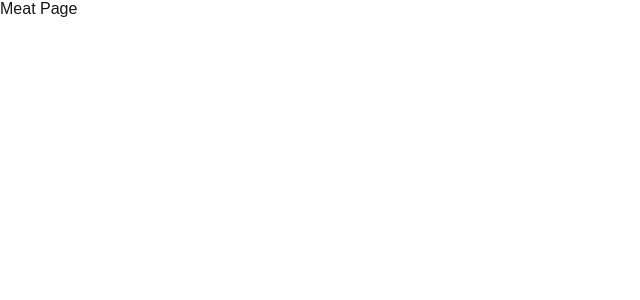
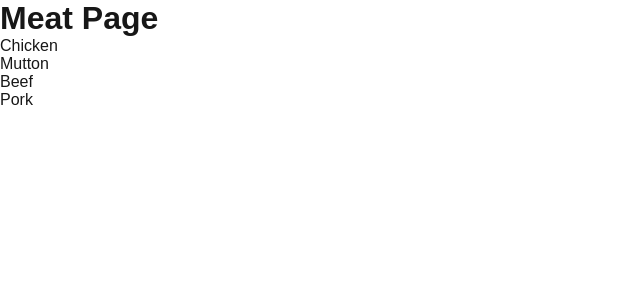
Before and after one commit to VishishtaDilsara/Next-testing-app, a Next.js app: page /products/meat in a window 1280 px wide. Shown: the top 300 px of the page, without its empty margins (0-640 px from the left). Built offline with nearby package versions, Linux system fonts and the light colour scheme.

Commit message:
Link navigation between pages

```diff
--- a/src/app/products/meat/page.jsx
+++ b/src/app/products/meat/page.jsx
@@ -1,7 +1,42 @@
+import Link from "next/link";
 import React from "react";
 
 function page() {
-  return <div>Meat Page</div>;
+  const meatItems = [
+    {
+      id: 1,
+      meatName: "Chicken",
+    },
+    {
+      id: 2,
+      meatName: "Mutton",
+    },
+    {
+      id: 3,
+      meatName: "Beef",
+    },
+    {
+      id: 4,
+      meatName: "Pork",
+    },
+  ];
+
+  return (
+    <>
+      <h1>Meat Page</h1>
+      <ul>
+        {meatItems.map((item) => {
+          return (
+            <li>
+              <Link href={`/products/meat/${item.meatName}`}>
+                {item.meatName}
+              </Link>
+            </li>
+          );
+        })}
+      </ul>
+    </>
+  );
 }
 
 export default page;
```
Also changed, not shown: src/app/page.jsx (+26 -1 lines), src/app/services/page.jsx (+8 -1 lines).
